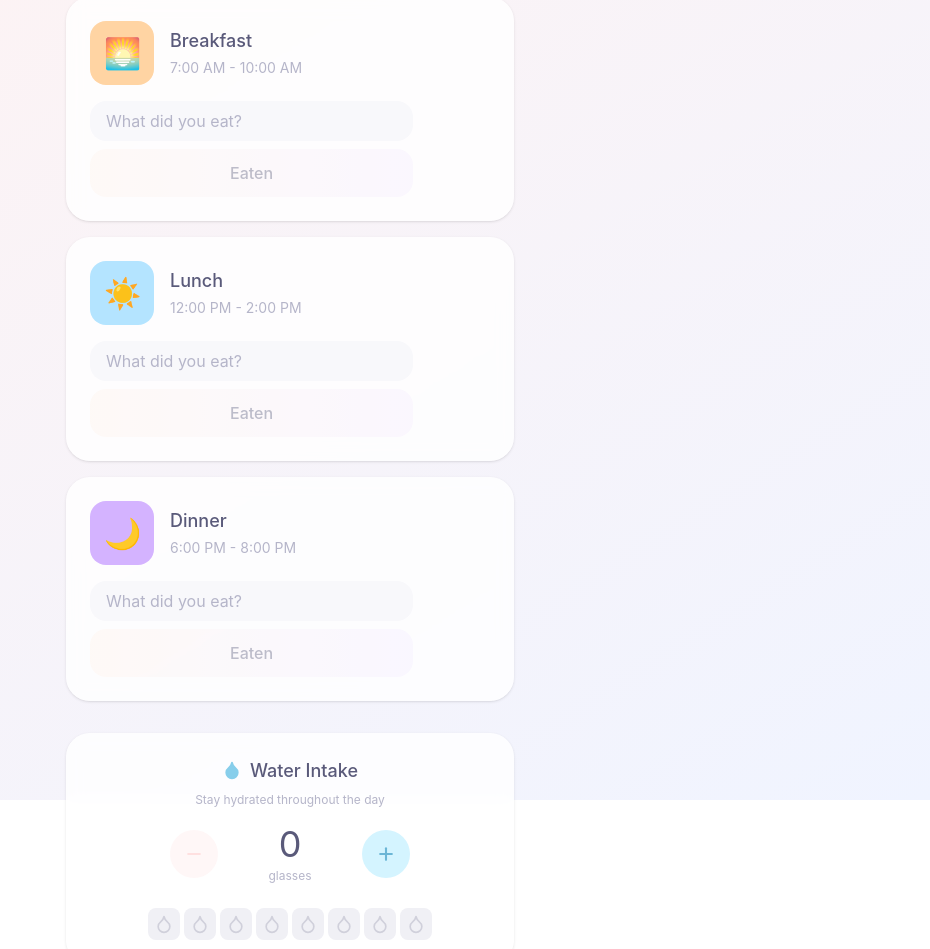
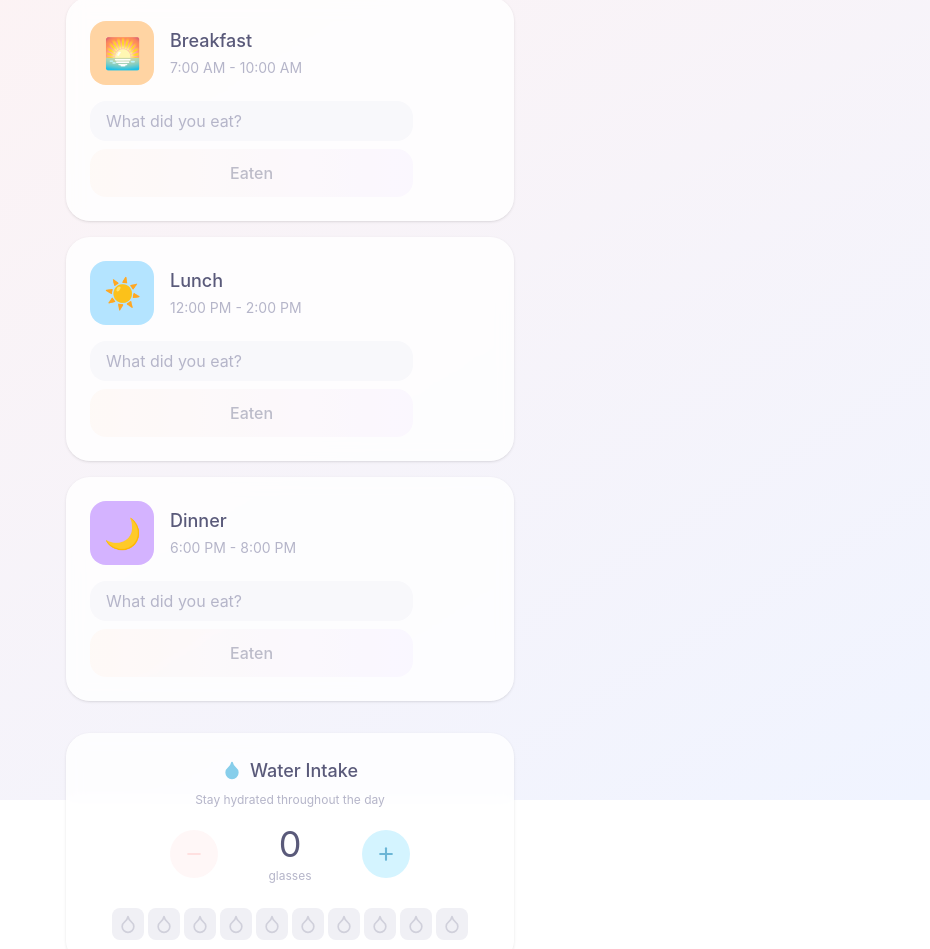
Before and after one commit to BigFatPanda211/Mealreminderapp, a React (Vite) app: page / in a window 1280 px wide. Shown: the top 949 px of the page, without its empty margins (350-1280 px from the left). Built offline with nearby package versions, Linux system fonts and the light colour scheme.

Commit message:
Add water intake limit of 10 glasses

```diff
--- a/src/app/components/WaterCounter.tsx
+++ b/src/app/components/WaterCounter.tsx
@@ -33,14 +33,15 @@ export function WaterCounter({ count, onIncrement, onDecrement }: WaterCounterPr
 
         <button
           onClick={onIncrement}
-          className="w-12 h-12 rounded-full bg-[#d4f4ff] hover:bg-[#c4e9ff] active:scale-95 transition-all flex items-center justify-center"
+          disabled={count >= 10}
+          className="w-12 h-12 rounded-full bg-[#d4f4ff] hover:bg-[#c4e9ff] active:scale-95 transition-all flex items-center justify-center disabled:opacity-30 disabled:cursor-not-allowed"
         >
           <Plus className="w-5 h-5 text-[#6bb6d6]" strokeWidth={2.5} />
         </button>
       </div>
 
       <div className="flex gap-1 justify-center mt-6">
-        {[...Array(8)].map((_, i) => (
+        {[...Array(10)].map((_, i) => (
           <div
             key={i}
             className={`w-8 h-8 rounded-lg transition-all ${
```
